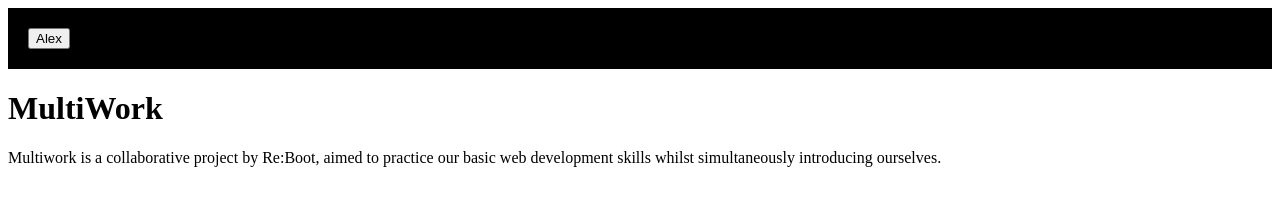
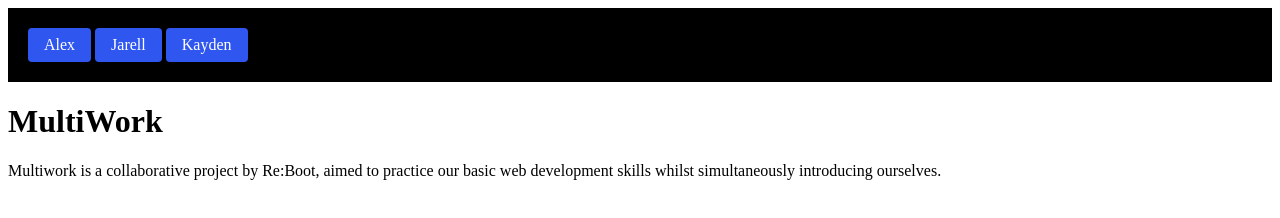
Before and after one commit to re-boot-dev/multiwork, a plain HTML site: page index.html in a window 1280 px wide. Drawn offline with Linux system fonts and the light colour scheme.

Commit message:
oh that's how it works

```diff
--- a/index.html
+++ b/index.html
@@ -8,7 +8,9 @@
 </head>
 <body>
     <div class="headbar">
-        <button>Alex</button>
+        <a href="alex.html" class="button">Alex</a>
+        <a href="jarell.html" class="button">Jarell</a>
+        <a href="kayden.html" class="button">Kayden</a>
     </div>
     </div>
     <div class="info">
--- a/styles.css
+++ b/styles.css
@@ -7,3 +7,18 @@
 }
 
 /* dont fuck with things that aren't yours, unless they are index.html -alex */
+
+.button{
+    display: inline-block;
+    padding: 8px 16px;
+    color: #fff;
+    border: none;
+    background: #3056f0;
+    border-radius: 4px;
+    text-decoration: none;
+    cursor: pointer;
+}
+
+.button:hover {
+    background: #0056b3;
+}
```
Also changed, not shown: jarell.html (+10 -0 lines), kayden.html (added, +21 -0 lines), components/images/Kayden.jpeg (added).
